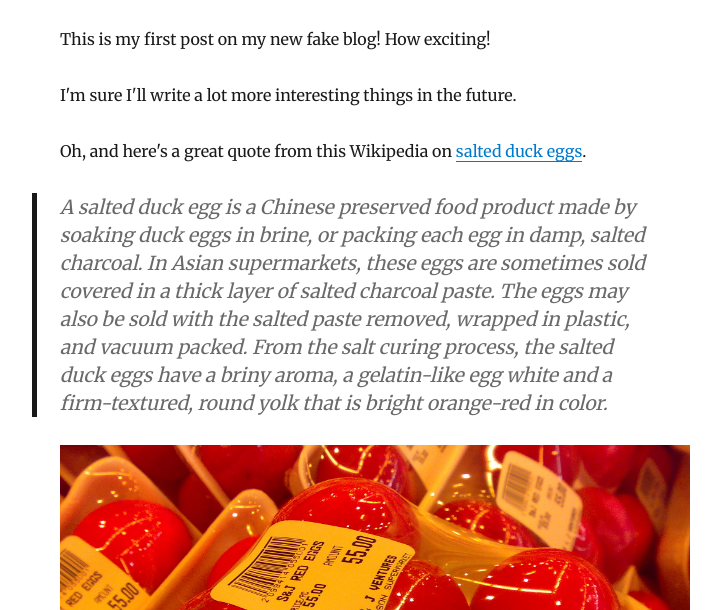
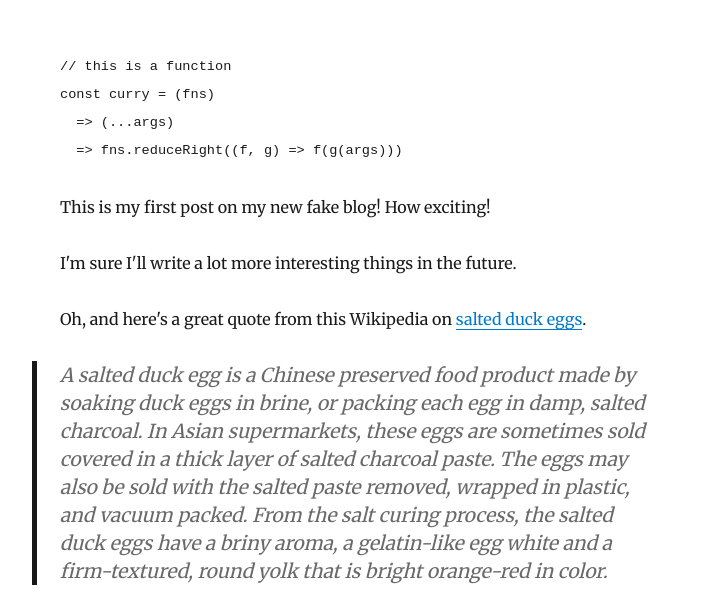
Before and after one commit to jmeline/jacob-meline, a Gatsby site: page /hello-world/ in a window 1280 px wide. Shown: the part 170-780 px from the top of the page, without its empty margins (265-986 px from the left). Built offline with nearby package versions, Linux system fonts and the light colour scheme; Gatsby itself is replaced by a stand-in of ours; some packages are replaced by stand-ins of ours; code samples lack their colours.

Commit message:
initial commit

````diff
--- a/content/blog/hello-world/index.md
+++ b/content/blog/hello-world/index.md
@@ -3,6 +3,14 @@ title: Hello World
 date: "2015-05-01T22:12:03.284Z"
 description: "Hello World"
 ---
+
+```javascript
+
+// this is a function
+const curry = (fns)
+  => (...args)
+  => fns.reduceRight((f, g) => f(g(args)))
+```
 
 This is my first post on my new fake blog! How exciting!
 
--- a/gatsby-browser.js
+++ b/gatsby-browser.js
@@ -2,4 +2,5 @@
 import "typeface-montserrat"
 import "typeface-merriweather"
 
-import "prismjs/themes/prism.css"
+// import "prismjs/themes/prism.css"
+import "gatsby-prismjs-dracula"
--- a/package.json
+++ b/package.json
@@ -17,13 +17,14 @@
     "gatsby-plugin-react-helmet": "^3.3.5",
     "gatsby-plugin-sharp": "^2.6.13",
     "gatsby-plugin-typography": "^2.5.5",
+    "gatsby-prismjs-dracula": "^0.1.15",
     "gatsby-remark-copy-linked-files": "^2.3.6",
     "gatsby-remark-images": "^3.3.12",
-    "gatsby-remark-prismjs": "^3.5.5",
+    "gatsby-remark-prismjs": "^3.5.6",
     "gatsby-remark-responsive-iframe": "^2.4.6",
     "gatsby-remark-smartypants": "^2.3.5",
     "gatsby-source-filesystem": "^2.3.13",
-    "gatsby-transformer-remark": "^2.8.18",
+    "gatsby-transformer-remark": "^2.8.19",
     "gatsby-transformer-sharp": "^2.5.6",
     "prismjs": "^1.20.0",
     "react": "^16.12.0",
````
Also changed, not shown: 1 other file.
